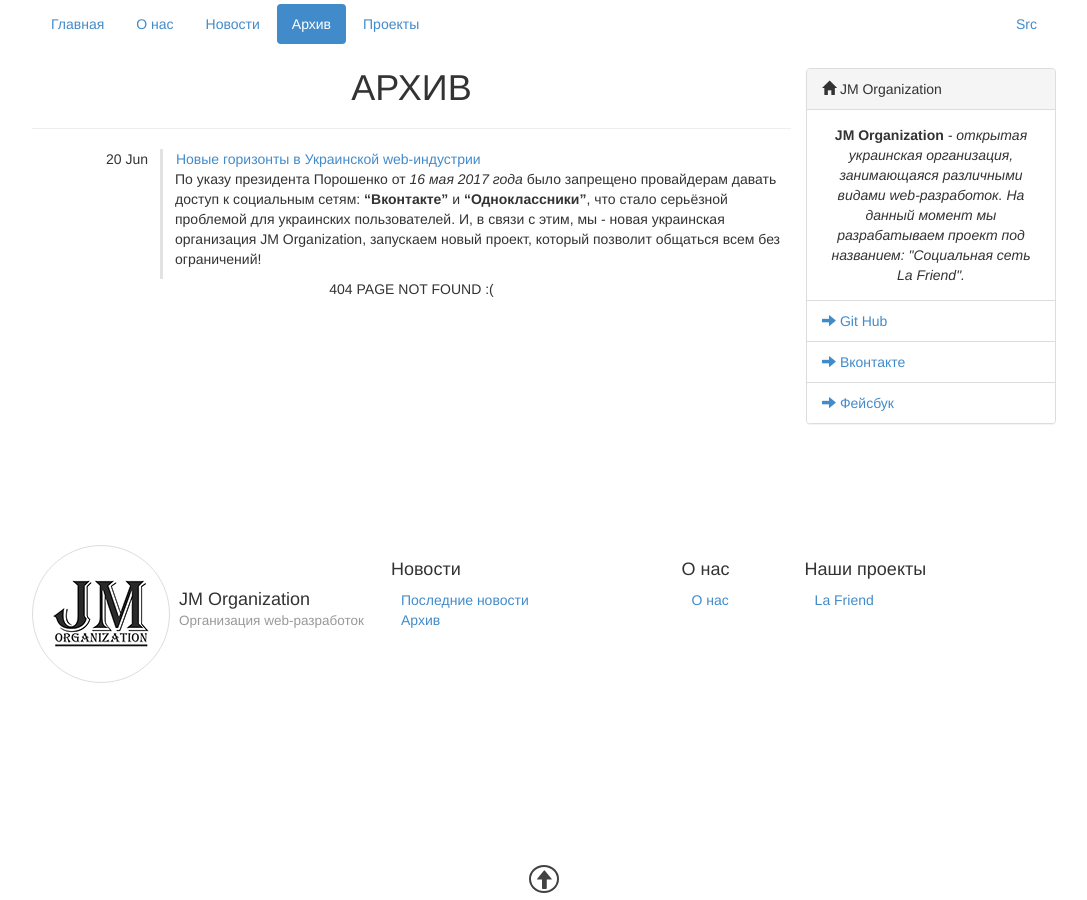
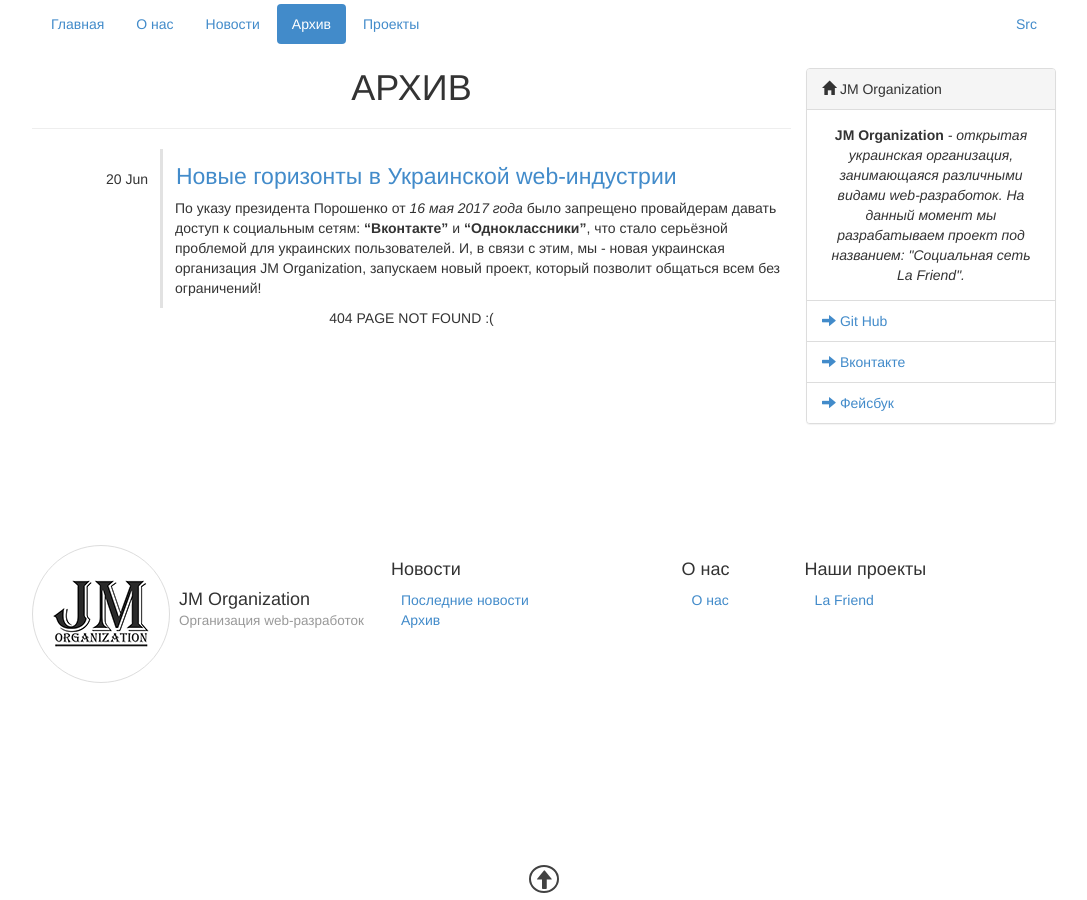
Before and after one commit to jm-organization/jm-organization.github.io, a Jekyll site: the page built from archive/index.html, in a window 1280 px wide. Shown: the whole page, without its empty margins (96-1183 px from the left). Built offline with Jekyll 4.4.1, drawn with Linux system fonts in a browser that asks for light colours.

Commit message:
Обновление архива

```diff
--- a/assets/css/main.css
+++ b/assets/css/main.css
@@ -190,15 +190,32 @@
       position: relative;
       width: 100%;
       display: inline-block; }
+      .page-width .jm-archive .jm-a-events .jm-archive-article {
+        margin-top: 15px; }
       .page-width .jm-archive .jm-a-events .jm-archive-article > .jm-aa-date {
         width: 116px;
         display: inline-block;
         text-align: right; }
       .page-width .jm-archive .jm-a-events .jm-archive-article > .jm-aa-title {
+        position: relative;
         display: inline-block;
-        padding-left: 24px; }
+        padding-left: 24px;
+        line-height: 25px;
+        font-size: 23px; }
+        .page-width .jm-archive .jm-a-events .jm-archive-article > .jm-aa-title:before {
+          position: absolute;
+          z-index: 1;
+          left: -4px;
+          top: 0;
+          width: 15px;
+          height: 15px;
+          background: white;
+          border: 3px solid #e2e2e2;
+            border-radius: 50%;
+          padding: 3px; }
       .page-width .jm-archive .jm-a-events .jm-archive-article > .jm-aa-body {
         display: inline-block;
-        margin-left: 143px; }
+        margin-left: 143px;
+        padding-top: 9px; }
 
 /*# sourceMappingURL=main.css.map */
```
Also changed, not shown: assets/css/main.sass (+20 -0 lines).
